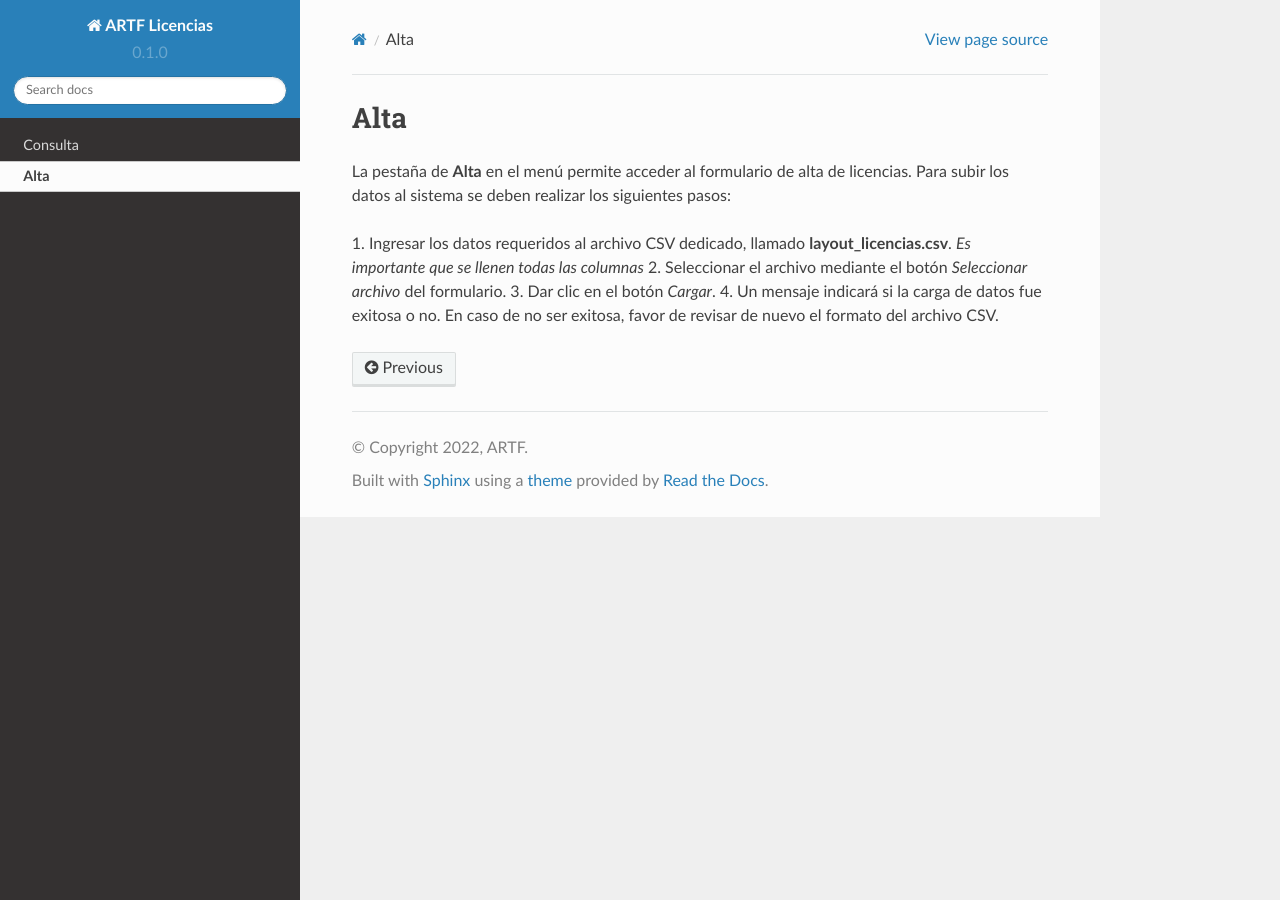
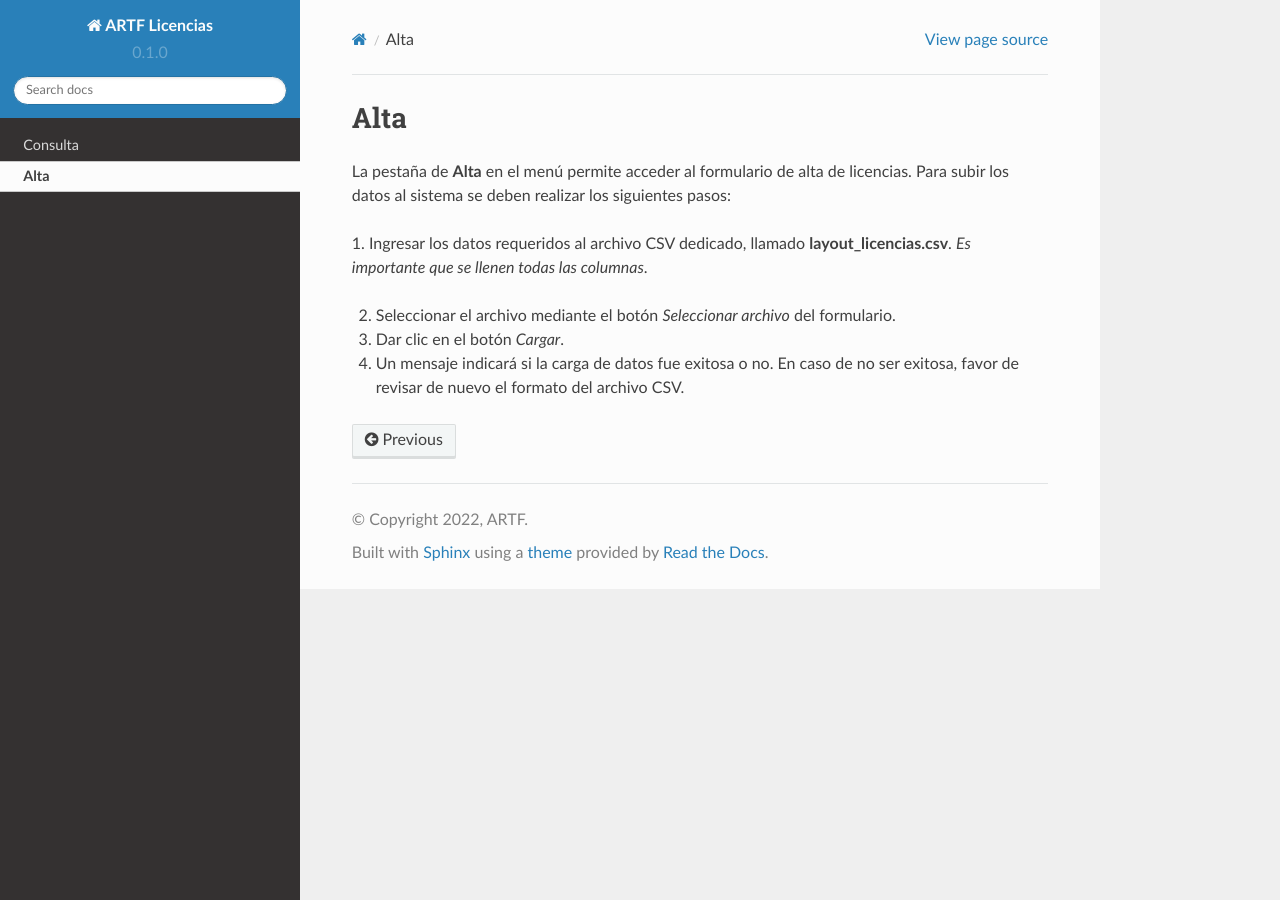
Before and after one commit to kiwi2299/artf_docs, a Sphinx documentation site: the page built from docs/source/alta.rst, in a window 1280 px wide. Built offline with Sphinx 7.4.7 and the Read the Docs theme 2.0.0, drawn with Linux system fonts in a browser that asks for light colours.

```diff
--- a/docs/source/alta.rst
+++ b/docs/source/alta.rst
@@ -4,7 +4,10 @@ Alta
 La pestaña de **Alta** en el menú permite acceder al formulario de alta de licencias. Para subir los datos al sistema se deben realizar los siguientes pasos:
 
 1. Ingresar los datos requeridos al archivo CSV dedicado, llamado **layout_licencias.csv**.
-*Es importante que se llenen todas las columnas*
+*Es importante que se llenen todas las columnas*.
+
 2. Seleccionar el archivo mediante el botón *Seleccionar archivo* del formulario.
+
 3. Dar clic en el botón *Cargar*.
+
 4. Un mensaje indicará si la carga de datos fue exitosa o no. En caso de no ser exitosa, favor de revisar de nuevo el formato del archivo CSV.
```
